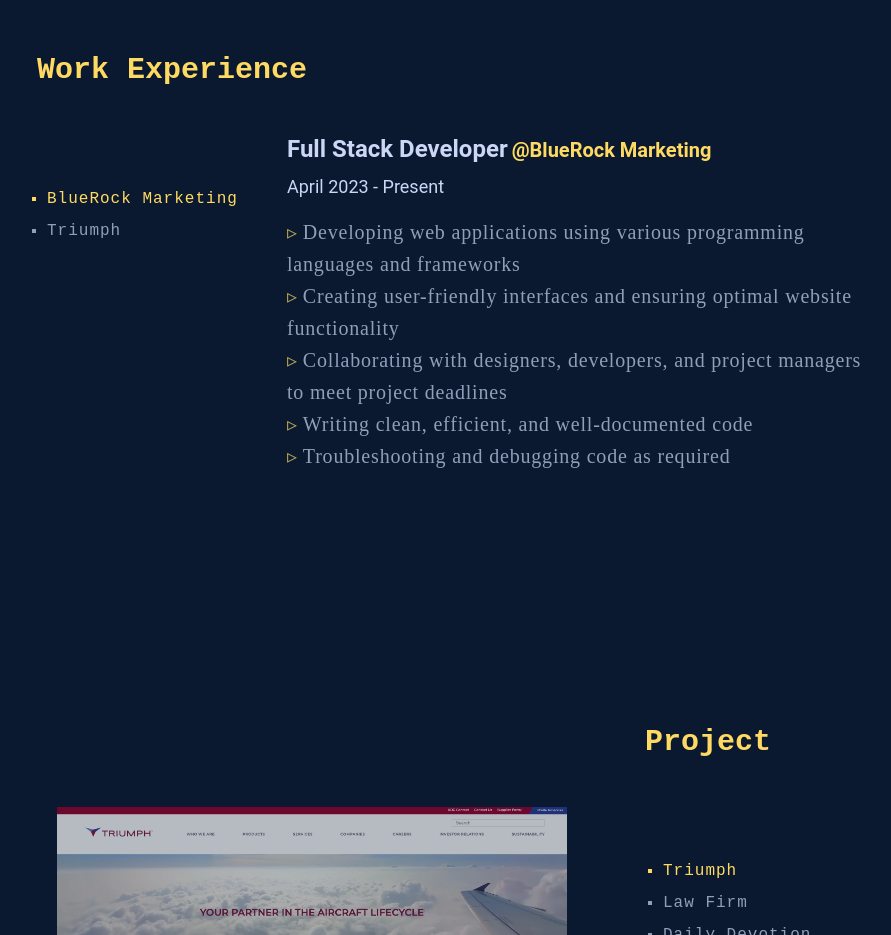
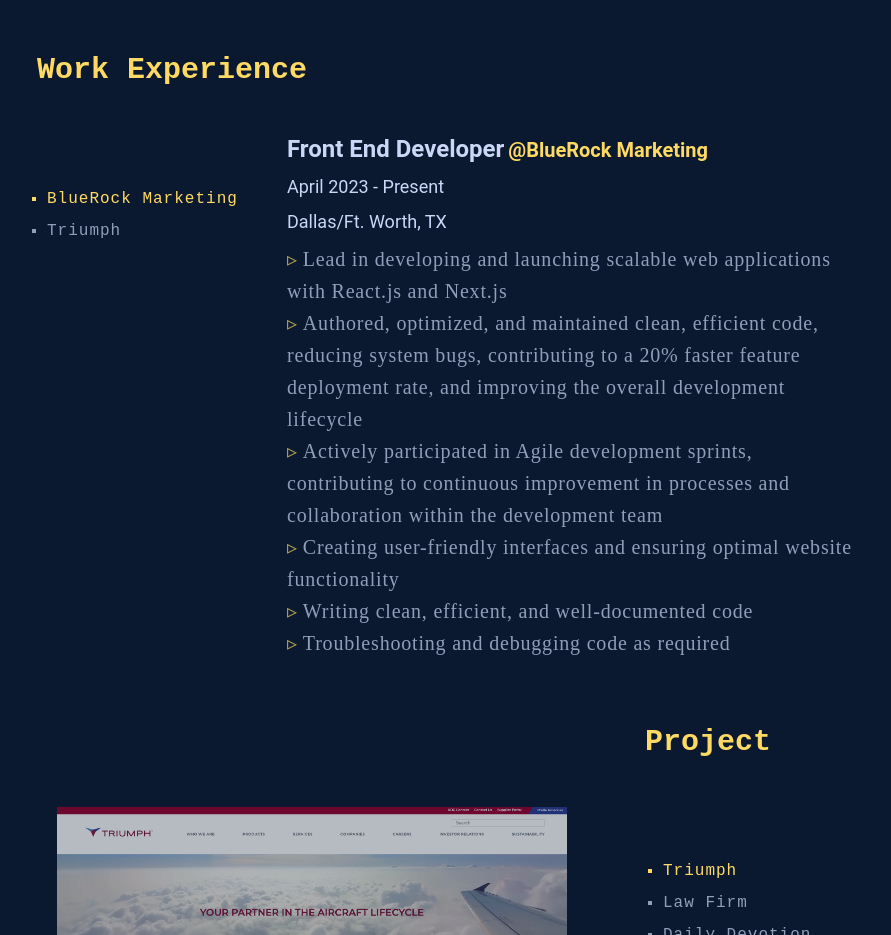
Before and after one commit to syounglee012/my-new-app, a Next.js app: page / in a window 1280 px wide. Shown: the part 1120-2055 px from the top of the page, without its empty margins (180-1071 px from the left). Built offline with nearby package versions, Linux system fonts and the light colour scheme.

Commit message:
updated resume

```diff
--- a/src/data/work.json
+++ b/src/data/work.json
@@ -4,16 +4,18 @@
   {
     "id": 0,
     "company": "BlueRock Marketing",
-    "position": "Full Stack Developer",
+    "location": "Dallas/Ft. Worth, TX",
+    "position": "Front End Developer",
     "duration": "April 2023 - Present",
-    "responsibilities": ["Developing web applications using various programming languages and frameworks", "Creating user-friendly interfaces and ensuring optimal website functionality", "Collaborating with designers, developers, and project managers to meet project deadlines", "Writing clean, efficient, and well-documented code", "Troubleshooting and debugging code as required"]
+    "responsibilities": ["Lead in developing and launching scalable web applications with React.js and Next.js","Authored, optimized, and maintained clean, efficient code, reducing system bugs, contributing to a 20% faster feature deployment rate, and improving the overall development lifecycle","Actively participated in Agile development sprints, contributing to continuous improvement in processes and collaboration within the development team", "Creating user-friendly interfaces and ensuring optimal website functionality", "Writing clean, efficient, and well-documented code", "Troubleshooting and debugging code as required"]
   },
   {
     "id": 1,
     "company": "Triumph",
+    "location": "Seattle, WA",
     "position": "Front End Developer",
     "duration": "September 2022 - September 2023",
-    "responsibilities": ["Developing a reusable advanced search component that enables customers to search", "Using the dynamic and federated search utilized by over 5000 employees and other consumers, the number of required searches and costs associated with each query were significantly reduced", "Utilizing the Google API, a robust locations finder was developed for all 28 Triumph locations in 8 different countries, allowing users to scroll the globe to locate and view a more detailed map", "Architectured back end data model for all of the data that is consumed by the company website and features using Strapi", "Collaborating with UX designers to implement a more user-friendly UI and responsive design" ]
+    "responsibilities": ["Led the creation of a cutting-edge search component, resulting in a 60% reduction in search times for more than 4800 employees and customers", "Introduced dynamic and federated search functionalities, leading to a 25% decrease in operational expenses and a 40% improvement in query response times", "Utilizing the Google API, a robust locations finder was developed for all 28 Triumph locations in 8 different countries, allowing users to scroll the globe to locate and view a more detailed map", "Architectured back end data model for all of the data that is consumed by the company website and features using Strapi", " Collaborated closely with UX designers and other stakeholders to revamp the website's UI, significantly increasing website responsiveness and improving UI efficiency" ]
   }
 
 ]
--- a/src/pages/experience/index.js
+++ b/src/pages/experience/index.js
@@ -37,6 +37,7 @@
                 @{item.company}
               </h6>
               <p>{item.duration}</p>
+              <p>{item.location}</p>
               <ul>
                 {item.responsibilities.map((responsibility) => (
                   <li key={responsibility}>{responsibility}</li>
@@ -101,7 +102,7 @@
   p {
     font-size: 18px;
     line-height: 1.5;
-    margin-bottom: 1rem;
+    margin-bottom: 0.5rem;
   }
   ul {
     list-style: none;
```
Also changed, not shown: 1 other file (tests, documents, lock files or other folders).
